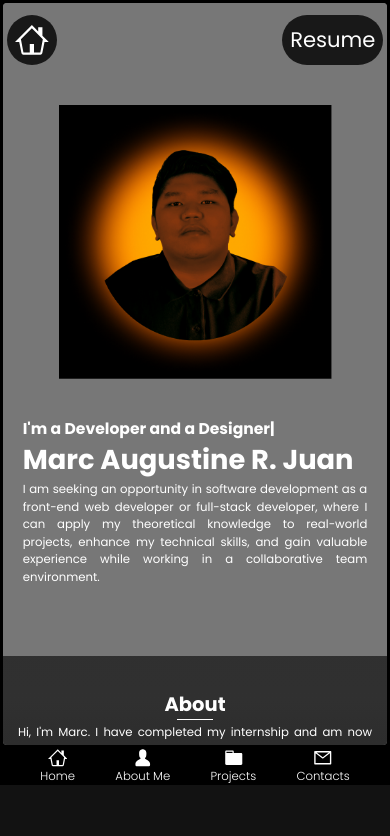
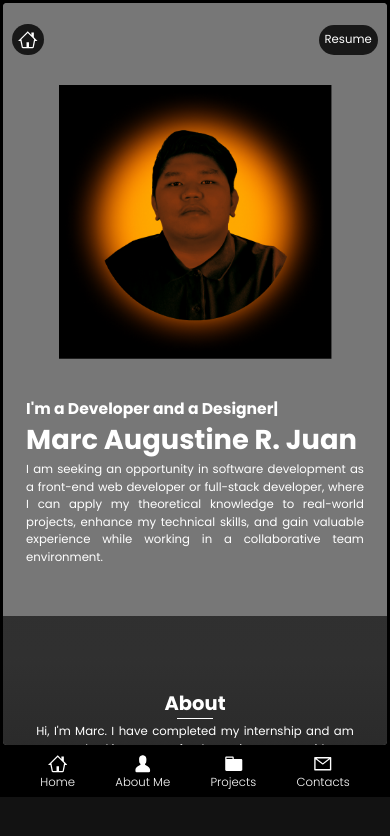
Before and after one commit to Mac12880/nextPortfolio, a Next.js app: page / in a window 390 px wide. Shown: the top 836 px of the page. Built offline with nearby package versions, Linux system fonts and the light colour scheme.

Commit message:
fix spacings and some sizes

```diff
--- a/components/RightContent/about.js
+++ b/components/RightContent/about.js
@@ -15,11 +15,11 @@ const About = () => {
         </div>
         <div className="w-[60%]">
           <div
-            className="rounded-[0.5vw]"
-            style={{
-              backgroundColor: "#efa00b",
-              width: `${percentage}%`,
-            }}
+            className={`rounded-[0.5vw] bg-[#efa00b] w-[${percentage}%]`}
+            // style={{
+            //   backgroundColor: "#efa00b",
+            //   width: `${percentage}%`,
+            // }}
           >
             <p
               className="text-[3vw] lg:text-[1.8vw] text-left]"
@@ -42,7 +42,7 @@ const About = () => {
           className="flex justify-center w-[9vw] "
           style={{ borderBottom: "1px solid white" }}
         >
-          <b className="text-white text-[5vw] lg:text-[3vw]">About</b>
+          <b className="text-white text-[5vw] lg:text-[3vw] mt-[5vw]">About</b>
         </div>
       </div>
 
--- a/components/RightContent/contactMe.js
+++ b/components/RightContent/contactMe.js
@@ -33,7 +33,7 @@ const ContactMe = () => {
             <b className="text-[5vw] lg:text-[3vw]">Contact Me</b>
           </div>
 
-          <div className="flex justify-center lg:justify-evenly items-end w-[75%] h-1/2">
+          <div className="flex justify-evenly lg:justify-evenly items-end w-[75%] h-1/2">
             {...socials.map((item) => {
               if (item.title === "Email") {
                 return;
--- a/components/RightContent/footer.js
+++ b/components/RightContent/footer.js
@@ -8,7 +8,8 @@ const Footer = () => {
       <Link href={`/#${link}`} passHref>
         <div className="flex justify-center items-center flex-col text-[5vw] md:text-[4vw] text-white">
           {icon}
-          <p className="text-[3vw] md:text-[2vw]">{title}</p>
+          {/* <p className="text-[3vw] md:text-[2vw]">{title}</p> */}
+          <p className="text-[3vw]">{title}</p>
         </div>
       </Link>
     );
@@ -24,7 +25,7 @@ const Footer = () => {
       {/* For Mobile and Ipads */}
       <footer
         // className="h-[11vh] flex lg:hidden justify-evenly items-center sticky bg-black inset-0 bottom-0 w-full font-light"
-        className="h-[11%] flex lg:hidden justify-evenly items-center sticky bg-black inset-0 bottom-0 w-full font-light"
+        className="h-[15%] py-[1.5vw] flex lg:hidden justify-evenly items-center sticky bg-black inset-0 bottom-0 w-full font-light"
         // style={{ height: "10vh" }}
       >
         {content.map((item) => {
@@ -33,7 +34,8 @@ const Footer = () => {
         <Link href={`/#contacts`} passHref>
           <div className="flex justify-center items-center flex-col text-[5vw] md:text-[4vw] text-white">
             <AiOutlineMail />
-            <p className="text-[3vw] md:text-[2vw]">Contacts</p>
+            {/* <p className="text-[3vw] md:text-[2vw]">Contacts</p> */}
+            <p className="text-[3vw]">Contacts</p>
           </div>
         </Link>
       </footer>
--- a/components/RightContent/rightHero1.js
+++ b/components/RightContent/rightHero1.js
@@ -3,18 +3,20 @@ import { TypeAnimation } from "react-type-animation";
 const RightHero1 = () => {
   return (
     <section
-      className="w-auto h-auto lg:h-[100%] m-5 lg:m-0 flex justify-left items-center flex-col lg:flex-row overflow-x-hidden overflow-y-hidden"
+      // className="w-auto h-auto lg:h-[100%] m-5 lg:m-0 flex justify-left items-center flex-col lg:flex-row overflow-x-hidden overflow-y-hidden"
+      className="w-auto h-auto lg:py-[5vw] lg:h-fit xl:h-[100%] px-[6vw] xl:p-0 flex justify-left items-center flex-col xl:flex-row overflow-x-hidden overflow-y-hidden"
       style={{ background: "#777777" }}
     >
-      <div className="w-full lg:w-[30%] h-auto flex justify-center items-center p-2">
+      <div className="w-full xl:w-[30%] h-auto flex justify-center items-center p-2">
         <img
-          className="w-[70vw] lg:w-[90%] h-auto lg:m-[15px]"
+          className="w-[70vw] lg:w-[40vw] xl:w-[90%] h-auto lg:m-[15px]"
           src="mjuanpic.png"
           alt="Profile pic"
         />
       </div>
       <div
-        className="w-full h-auto pt-[30px] pb-[50px] lg:py-0 lg:w-[70%] lg:h-[100%] flex flex-col justify-center items-center"
+        // className="w-full h-auto pt-[30px] pb-[50px] lg:py-0 lg:w-[70%] lg:h-[100%] flex flex-col justify-center items-center"
+        className="w-full h-auto pt-[30px] pb-[50px] lg:py-0 xl:w-[70%] xl:h-[100%] flex flex-col justify-center items-center"
         id="home"
       >
         <TypeAnimation
@@ -26,7 +28,7 @@ const RightHero1 = () => {
         <b className="w-[100%] h-auto text-white text-left text-[7vw] lg:text-[5vw]">
           Marc Augustine R. Juan
         </b>
-        <p className="w-[100%] h-auto text-white text-justify whitespace-pre-wrap text-[3vw] lg:text-[1.3vw] pe-0 lg:pe-[1vw] ">
+        <p className="w-[100%] h-auto text-white text-justify whitespace-pre-wrap text-[3vw] xl:text-[1.3vw] pe-0 lg:pe-[1vw] ">
           I am seeking an opportunity in software development as a front-end web
           developer or full-stack developer, where I can apply my theoretical
           knowledge to real-world projects, enhance my technical skills, and
--- a/pages/about.js
+++ b/pages/about.js
@@ -24,7 +24,7 @@ const About = () => {
       <main className="homePage">
         <div className="hero1">
           <div className="hero1Grid flex justify-evenly align-middle">
-            <div className="flex flex-column justify-center">
+            <div className="flex flex-col justify-center">
               <h1>Hi, I&apos;m Marc</h1>
               <h3>A Developer</h3>
             </div>
--- a/pages/index.js
+++ b/pages/index.js
@@ -41,7 +41,7 @@ export default function Home() {
         <div
           // content1
           // className="flex flex-row h-[89vh] w-[100%] lg:h-[97vh] p-[0.7vw]"
-          className="flex flex-row h-[89%] w-[100%] lg:h-[97vh] p-[0.7vw]"
+          className="flex flex-row h-[85%] w-[100%] lg:h-[97vh] p-[0.7vw]"
         >
           <div
             // Left Content
@@ -52,40 +52,53 @@ export default function Home() {
           </div>
           <div
             // Right Content
-            className="dark w-full h-[88vh] lg:w-[95%] lg:h-full "
-            style={{ background: "#777777", borderRadius: "1vw 1vw 1vw 1vw" }}
+            className="dark w-full h-[88vh] lg:w-[95%] lg:h-full bg-[#777777]"
+            style={{
+              // background: "#777777",
+              borderRadius: "1vw 1vw 1vw 1vw",
+            }}
           >
             <div className="h-[10%]">
               <div
-                className="w-[100%] h-[100%] flex justify-between items-center px-[1vw] overflow-hidden"
-                style={{ background: "#777777", borderRadius: "1vw 1vw 0 0" }}
+                className="w-[100%] h-[100%] flex justify-between items-center px-[2.5vw] py-[1.5vw] overflow-hidden bg-[#777777]"
+                style={{
+                  // background: "#777777",
+                  borderRadius: "1vw 1vw 0 0",
+                }}
               >
                 <div
                   // Home
-                  className="h-[6vh] w-[6vh] px-[1vw] py[0.5vw] lg:h-[70%] lg:w-[5%] flex justify-center items-center bg-black bg-opacity-80 text-white cursor-pointer rounded-full lg:rounded-full hover:bg-opacity-100"
+                  // className="h-[6vh] w-[6vh] px-[1vw] py[0.5vw] lg:h-[70%] lg:w-[5%] flex justify-center items-center bg-black bg-opacity-80 text-white cursor-pointer rounded-full lg:rounded-full hover:bg-opacity-100"
+                  className="h-fit w-fit px-[1.5vw] py-[1.5vw] lg:h-[70%] lg:w-[5%] flex justify-center items-center bg-black bg-opacity-80 text-white cursor-pointer rounded-full lg:rounded-full hover:bg-opacity-100"
                 >
                   <Link href="#home" passHref>
-                    <GoHome className="text-[4vh] lg:text-[2vw]" />
+                    {/* <GoHome className="text-[4vh] lg:text-[2vw]" /> */}
+                    <GoHome className="text-[5vw] md:text-[4vw] lg:text-[2vw]" />
                   </Link>
                 </div>
                 <Link
                   // Resume
                   href="/JUAN-StudentResume.pdf"
                   target="_blank"
-                  className="h-[6vh] w-[12vh] px-[1vw] py[0.5vw] lg:h-[70%] lg:w-[10vw] flex justify-center items-center bg-black bg-opacity-80 text-white cursor-pointer rounded-full lg:rounded-full hover:bg-opacity-100"
+                  // className="h-[6vh] w-[12vh] px-[1vw] py[0.5vw] lg:h-[70%] lg:w-[10vw] flex justify-center items-center bg-black bg-opacity-80 text-white cursor-pointer rounded-full lg:rounded-full hover:bg-opacity-100"
+                  className="h-fit w-fit px-[1.5vw] py-[1.55vw] lg:h-[70%] lg:w-[10vw] flex justify-center items-center bg-black bg-opacity-80 text-white cursor-pointer rounded-full lg:rounded-full hover:bg-opacity-100"
                 >
-                  <p className="text-[2.5vh] lg:text-[1.5vw]">Resume</p>
+                  {/* <p className="text-[2.5vh] lg:text-[1.5vw]">Resume</p> */}
+                  <p className="text-[3vw] lg:text-[1.5vw]">Resume</p>
                 </Link>
               </div>
             </div>
             <div
-              className="w-full h-[90%] overflow-y-scroll overflow-x-hidden lg:overflow-y-scroll lg:overflow-x-hidden whitespace-nowrap"
-              style={{ borderRadius: "0 0 1vw 1vw", background: "#777777" }}
+              className="w-full h-[90%] overflow-y-scroll overflow-x-hidden lg:overflow-y-scroll lg:overflow-x-hidden whitespace-nowrap bg-[#777777]"
+              style={{
+                borderRadius: "0 0 1vw 1vw",
+                //  background: "#777777"
+              }}
             >
               <RightHero1 />
               <section
                 // rchero2
-                className="w-full p-[1vw] h-auto "
+                className="w-full p-[6vw] lg:p-[1vw] h-auto "
                 style={{
                   background: "rgb(0,0,0)",
                   background:
```
Also changed, not shown: components/LeftContent/leftContent.js (+9 -17 lines).
